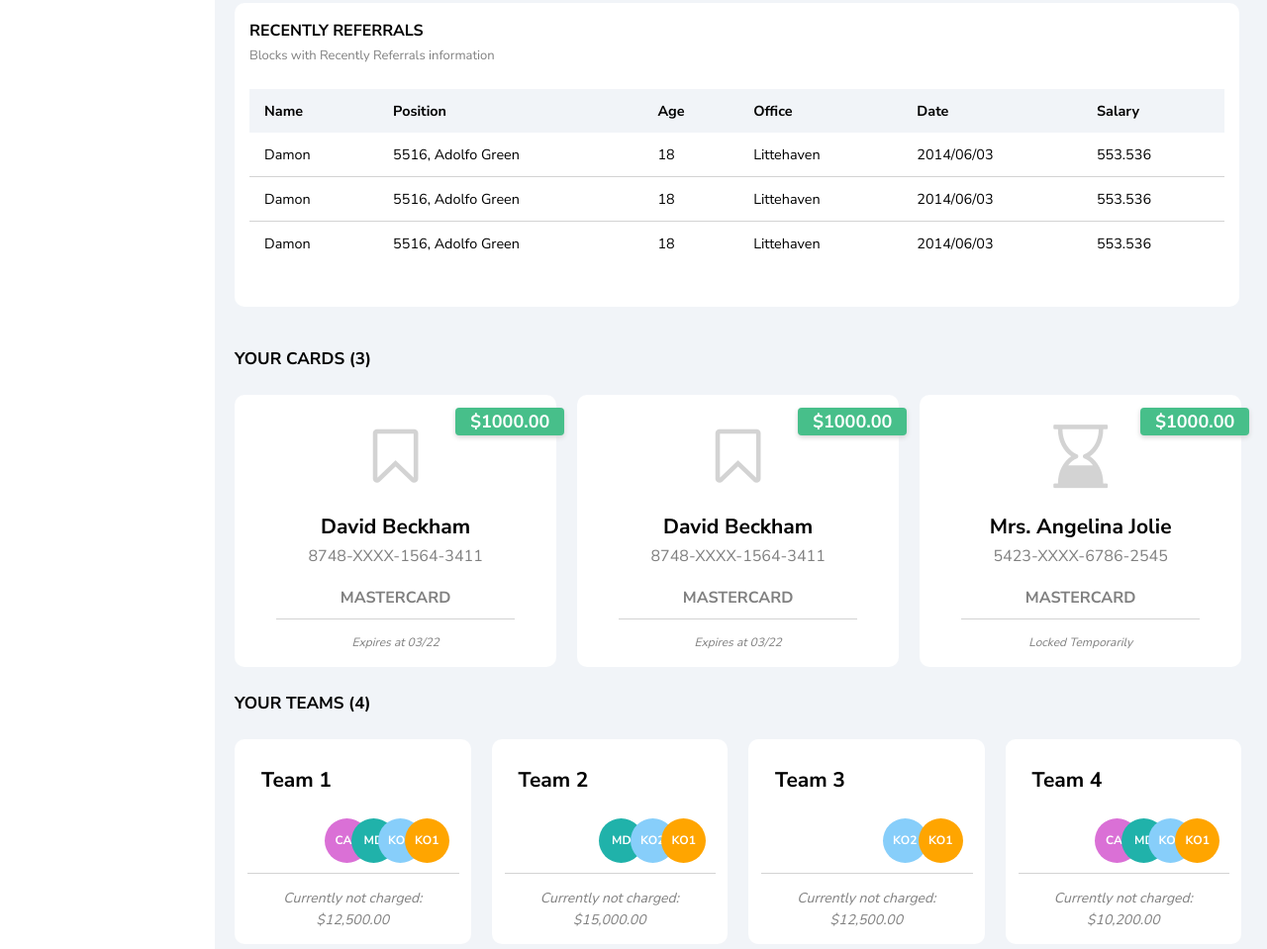
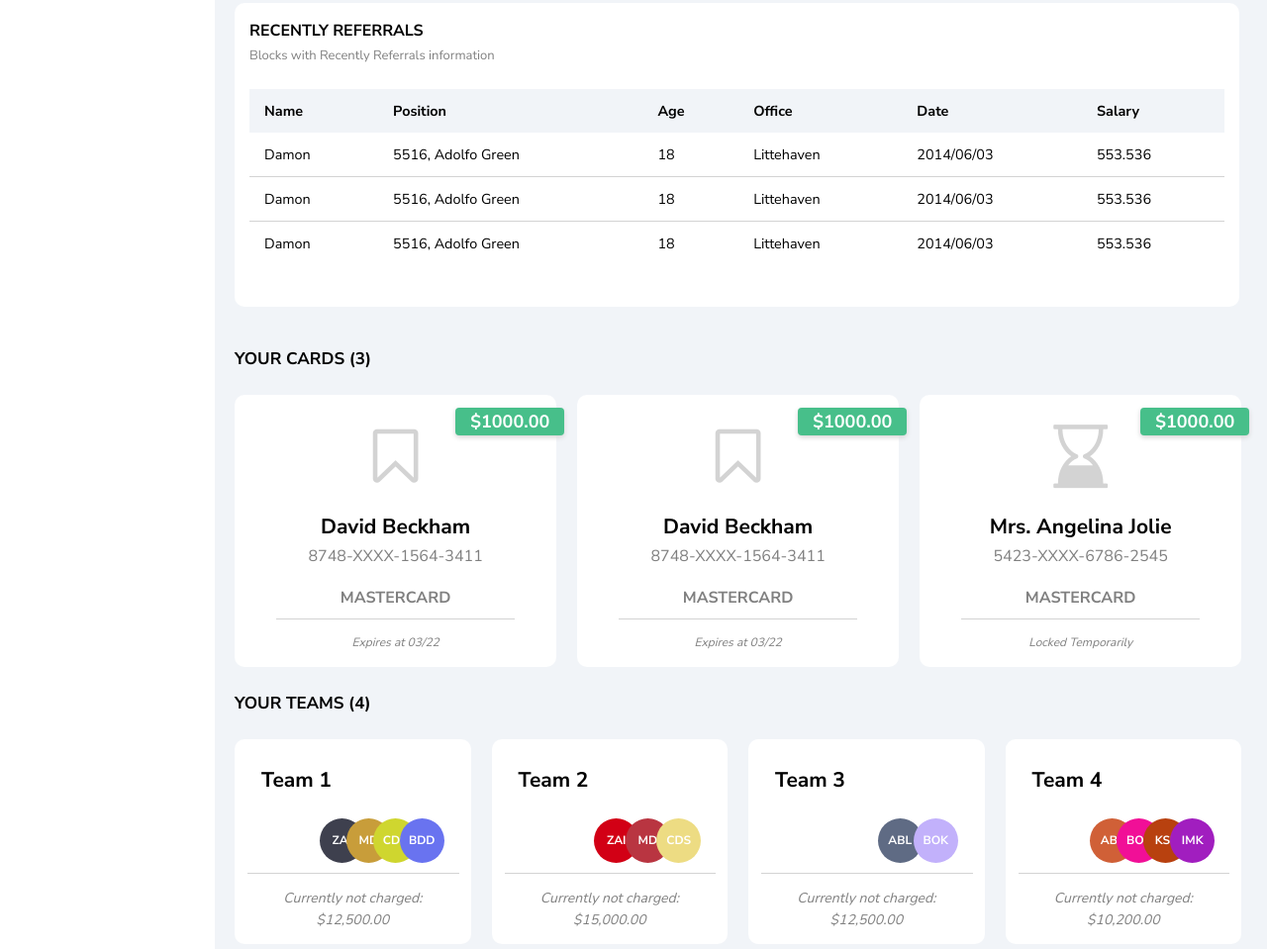
Before and after one commit to SoumyaRoy95/aknamed-fed-assignment, a plain HTML site: page dashboard.html in a window 1280 px wide. Shown: the part 437-1396 px from the top of the page at 99% size. Drawn offline with Linux system fonts and the light colour scheme.

Commit message:
made the teams card dynamic for the new users

```diff
--- a/dashboard.html
+++ b/dashboard.html
@@ -216,18 +216,6 @@
                     <p class="teams-card-header">Team 1</p>
                     <div class="members-para">
                         <div class="member-holders team1">
-                            <div class="member-card-circle circle3">
-                                <p>CAL</p>
-                            </div>
-                            <div class="member-card-circle circle2">
-                                <p>MD</p>
-                            </div>
-                            <div class="member-card-circle circle1">
-                                <p>KO2</p>
-                            </div>
-                            <div class="member-card-circle">
-                                <p>KO1</p>
-                            </div>
                         </div>
                     </div>
                     <div class="same-line-mv">
@@ -238,16 +226,7 @@
                 <div class="teams-card">
                     <p class="teams-card-header">Team 2</p>
                     <div class="members-para">
-                        <div class="member-holders">
-                            <div class="member-card-circle circle2">
-                                <p>MD</p>
-                            </div>
-                            <div class="member-card-circle circle1">
-                                <p>KO2</p>
-                            </div>
-                            <div class="member-card-circle">
-                                <p>KO1</p>
-                            </div>
+                        <div class="member-holders team2">
                         </div>
                     </div>
                     <div class="same-line-mv">
@@ -259,13 +238,7 @@
                 <div class="teams-card">
                     <p class="teams-card-header">Team 3</p>
                     <div class="members-para">
-                        <div class="member-holders">
-                            <div class="member-card-circle circle1">
-                                <p>KO2</p>
-                            </div>
-                            <div class="member-card-circle">
-                                <p>KO1</p>
-                            </div>
+                        <div class="member-holders team3">
                         </div>
                     </div>
                     <div class="same-line-mv">
@@ -277,19 +250,7 @@
                 <div class="teams-card">
                     <p class="teams-card-header">Team 4</p>
                     <div class="members-para">
-                        <div class="member-holders">
-                            <div class="member-card-circle circle3">
-                                <p>CAL</p>
-                            </div>
-                            <div class="member-card-circle circle2">
-                                <p>MD</p>
-                            </div>
-                            <div class="member-card-circle circle1">
-                                <p>KO2</p>
-                            </div>
-                            <div class="member-card-circle">
-                                <p>KO1</p>
-                            </div>
+                        <div class="member-holders team4">
                         </div>
                     </div>
                     <div class="same-line-mv">
--- a/js/dashboard.js
+++ b/js/dashboard.js
@@ -20,3 +20,79 @@ const newUsersBar = document.querySelector('.new-users-bar')
 const newUsersBarMeasure = document.querySelector('.new-users-bar-measure')
 newUsersBarMeasure.innerHTML = percentageValues[1] + "%"
 newUsersBar.style.width = percentageValues[1] + "%"
+
+const team1 = document.querySelector('.team1')
+const teamA = ["ZAI", "MD", "CDS", "BDD"]
+teamA.map((elementName, index) => {
+    const element = document.createElement('div')
+    element.classList.add("member-card-circle")
+    function getRandomColor() {
+        var letters = '0123456789ABCDEF';
+        var color = '#';
+        for (var i = 0; i < 6; i++) {
+          color += letters[Math.floor(Math.random() * 16)];
+        }
+        return color;
+      }
+      element.style.backgroundColor = getRandomColor();
+      element.style.left = ((teamA.length - index -1)*10)+"%"
+      element.innerHTML = elementName
+      team1.appendChild(element)
+})
+
+const team2 = document.querySelector('.team2')
+const teamB = ["ZAI", "MD", "CDS"]
+teamB.map((elementName, index) => {
+    const element = document.createElement('div')
+    element.classList.add("member-card-circle")
+    function getRandomColor() {
+        var letters = '0123456789ABCDEF';
+        var color = '#';
+        for (var i = 0; i < 6; i++) {
+          color += letters[Math.floor(Math.random() * 16)];
+        }
+        return color;
+      }
+      element.style.backgroundColor = getRandomColor();
+      element.style.left = ((teamB.length - index -1)*10)+"%"
+      element.innerHTML = elementName
+      team2.appendChild(element)
+})
+
+const team3 = document.querySelector('.team3')
+const teamC = ["ABL", "BOK"]
+teamC.map((elementName, index) => {
+    const element = document.createElement('div')
+    element.classList.add("member-card-circle")
+    function getRandomColor() {
+        var letters = '0123456789ABCDEF';
+        var color = '#';
+        for (var i = 0; i < 6; i++) {
+          color += letters[Math.floor(Math.random() * 16)];
+        }
+        return color;
+      }
+      element.style.backgroundColor = getRandomColor();
+      element.style.left = ((teamC.length - index -1)*10)+"%"
+      element.innerHTML = elementName
+      team3.appendChild(element)
+})
+
+const team4 = document.querySelector('.team4')
+const teamD = ["ABL", "BOK", "KSF", "IMK"]
+teamD.map((elementName, index) => {
+    const element = document.createElement('div')
+    element.classList.add("member-card-circle")
+    function getRandomColor() {
+        var letters = '0123456789ABCDEF';
+        var color = '#';
+        for (var i = 0; i < 6; i++) {
+          color += letters[Math.floor(Math.random() * 16)];
+        }
+        return color;
+      }
+      element.style.backgroundColor = getRandomColor();
+      element.style.left = ((teamD.length - index -1)*10)+"%"
+      element.innerHTML = elementName
+      team4.appendChild(element)
+})
--- a/scss/dashboard.scss
+++ b/scss/dashboard.scss
@@ -303,10 +303,10 @@ header{
     margin-bottom: 15px;
     .member-holders{
         margin-left: auto;
+        margin-right: 5px;
         display: flex;
     }
     .member-card-circle{
-        background-color: orange;
         position: relative;
         display: flex;
         align-items: center;
@@ -314,23 +314,9 @@ header{
         border-radius: 50%;
         width: 45px;
         height: 45px;
-        p{
-            font-size: 12px;
-            font-weight: bold;
-            color: white;
-        }
-    }
-    .circle1{
-        background-color: lightskyblue;
-        left: 10%;
-    }
-    .circle2{
-        background-color: lightseagreen;
-        left: 20%;
-    }
-    .circle3{
-        background-color: orchid;
-        left: 30%;
+        font-size: 12px;
+        font-weight: bold;
+        color: white;
     }
 }
 
```
Also changed, not shown: scss/dashboard.css, 1 other file.
